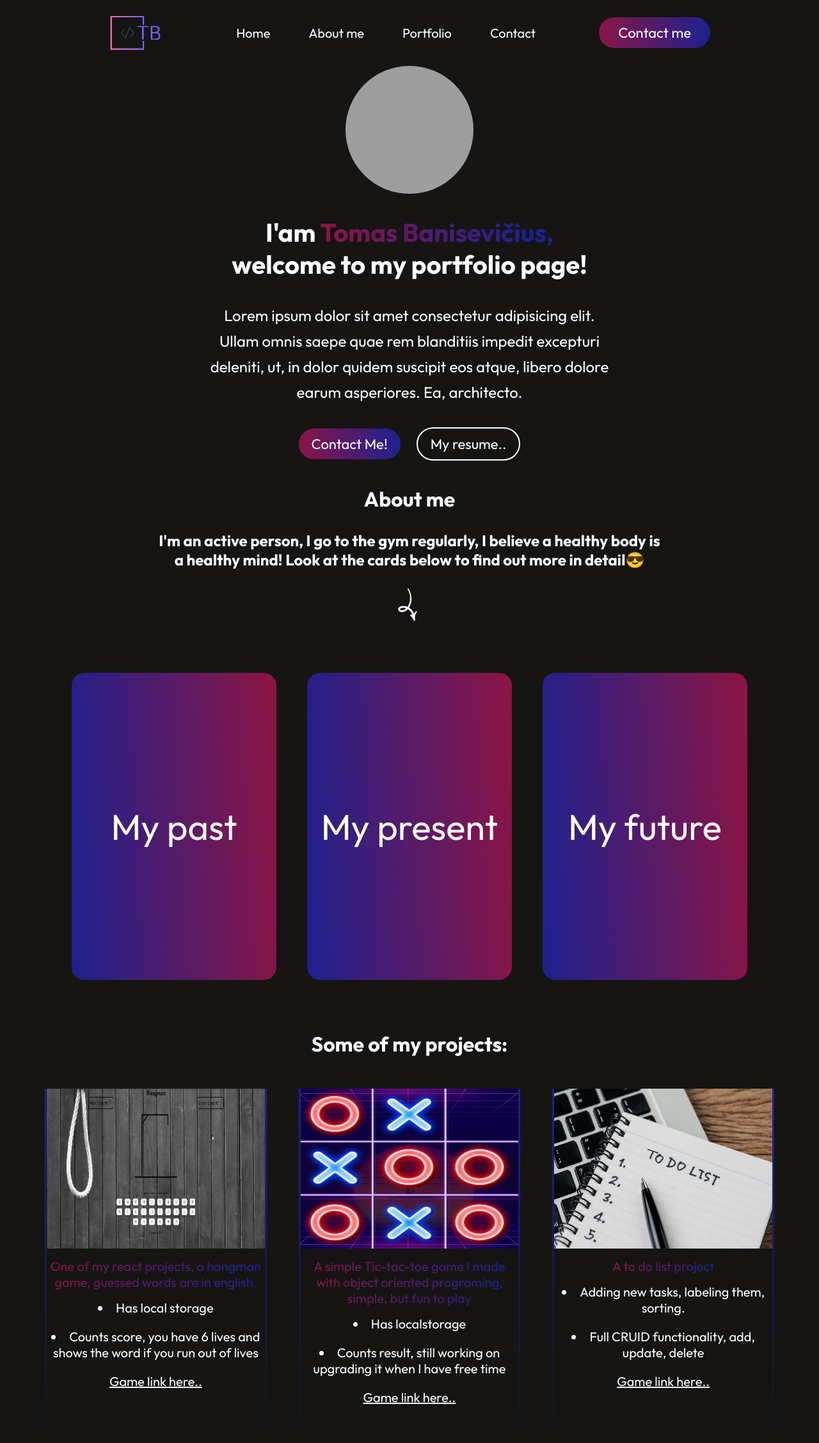
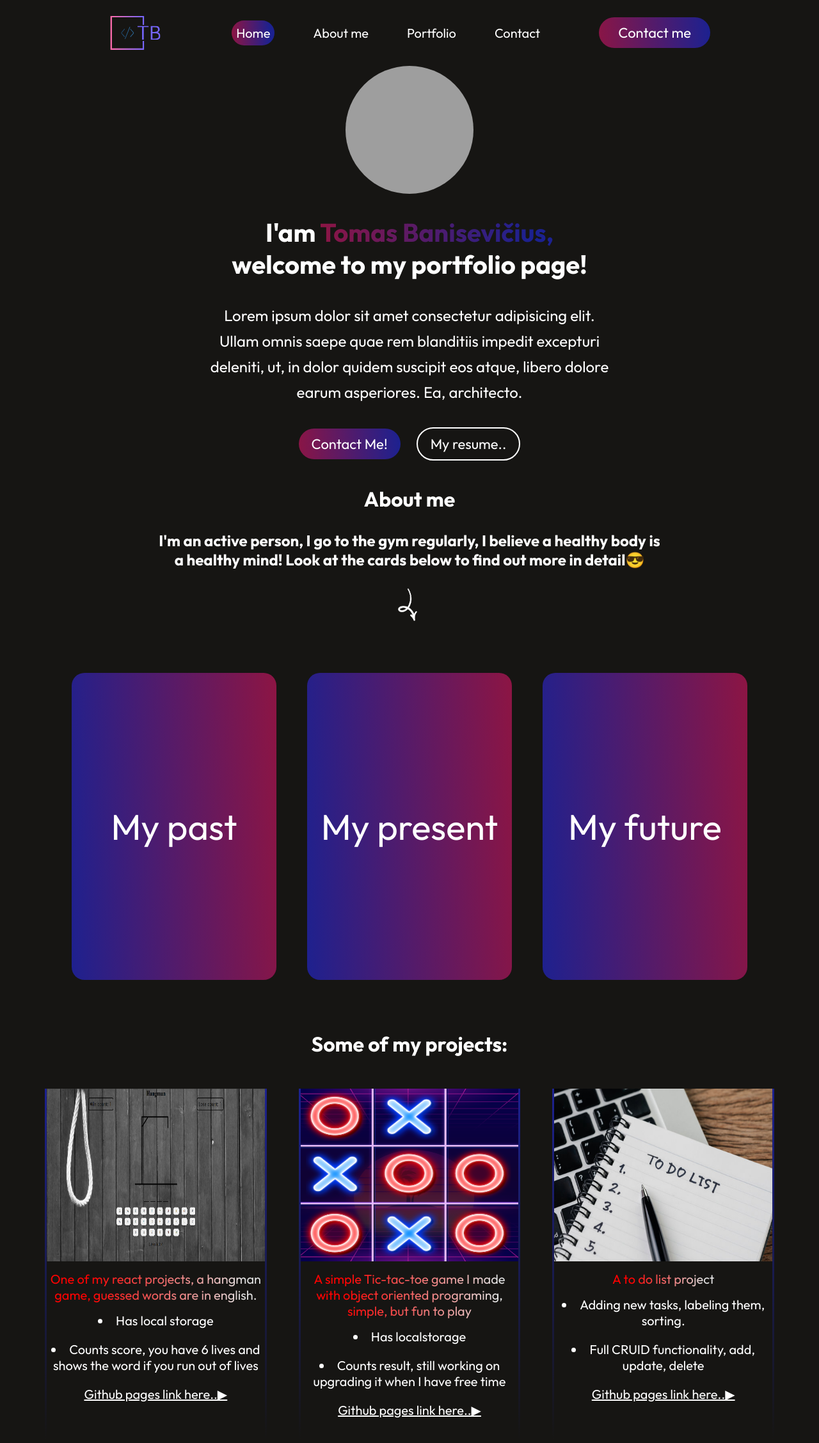
Before and after one commit to tomasban1/portfolio-react, a React (Vite) app: page / in a window 1280 px wide. Shown: the top 2256 px of the page at 64% size. Built offline with nearby package versions, Linux system fonts and the light colour scheme; grey boxes are pictures that could not be loaded.

Commit message:
portfolio added

```diff
--- a/package.json
+++ b/package.json
@@ -11,6 +11,7 @@
   },
   "dependencies": {
     "react": "^18.3.1",
+    "react-anchor-link-smooth-scroll": "^1.0.12",
     "react-dom": "^18.3.1"
   },
   "devDependencies": {
--- a/src/components/about-me/AboutMe.jsx
+++ b/src/components/about-me/AboutMe.jsx
@@ -7,7 +7,7 @@ import arrow from '../../assets/arrow2.png';
 
 export function AboutMe(){
     return (
-        <div className={styles.about}>
+        <div id='about-me' className={styles.about}>
             <div className={styles.aboutMeSection}>
                 <h1>About me</h1>
                 <h2 style={{textAlign:"center", width:800}}>I'm an active person, I go to the gym regularly, I believe a healthy body is a healthy mind! Look at the cards below to find out more in detail😎</h2>
--- a/src/components/header/Header.jsx
+++ b/src/components/header/Header.jsx
@@ -1,16 +1,20 @@
 import styles from './Header.module.css';
 import logo from '../../assets/logo.svg';
+import AnchorLink from 'react-anchor-link-smooth-scroll';
+import { useState } from 'react';
+
 
 export function Header(){
+    const [menu, setmenu] = useState('home');
     return (
      <header>
         <div className={styles.navContainer}>
             <img style={{width:100}} src={logo} alt="logo" />
             <ul className={styles.navMenu}>
-                <li>Home</li>
-                <li>About me</li>
-                <li>Portfolio</li>
-                <li>Contact</li>
+                <li><AnchorLink className={styles.anchorLink} offset={50} href='#home'><p onClick={() => setmenu('home')} className={menu === 'home' ? styles.active : null}>Home</p></AnchorLink></li>
+                <li><AnchorLink className={styles.anchorLink} offset={50} href='#about-me'><p onClick={() => setmenu('about')} className={menu === 'about' ? styles.active : null}>About me</p></AnchorLink></li>
+                <li><AnchorLink className={styles.anchorLink} offset={50} href='#portfolio'><p onClick={() => setmenu('portfolio')} className={menu === 'portfolio' ? styles.active : null}>Portfolio</p></AnchorLink></li>
+                <li><AnchorLink className={styles.anchorLink} offset={50} href='#'><p>Contact</p></AnchorLink></li>
             </ul>
             <div className={styles.connect}>Contact me</div>
         </div>
--- a/src/components/header/Header.module.css
+++ b/src/components/header/Header.module.css
@@ -1,3 +1,7 @@
+*{
+    font-family: 'outfit';
+}
+
 .navContainer{
     display: flex;
     align-items: center;
@@ -11,6 +15,21 @@
     align-items: center;
     list-style: none;
     font-size: 20px;
+    text-decoration: none;
+}
+
+.anchorLink{
+    text-decoration: none;
+
+}
+.anchorLink:hover{
+    transform: scale(1.1);
+    cursor: pointer;
+}
+.active{
+    background: linear-gradient(270deg, #1c2190 10%, #8c1544 100%);
+    padding: 7px;
+    border-radius: 20px;
 }
 .connect{
     padding: 10px 30px;
--- a/src/components/hero/Hero.jsx
+++ b/src/components/hero/Hero.jsx
@@ -4,7 +4,7 @@ import logo from '../../assets/myLogo.png'
 
 export function Hero (){
     return (
-        <div className={styles.heroContainer}>
+        <div id='home' className={styles.heroContainer}>
             <img style={{width:200, height:200, borderRadius: '100%'}} src={logo} alt="Profile pic" />
             <div className={styles.description}>
                 <h1 style={{width:700, alignSelf: 'center'}}>I'am <span className={styles.name}>Tomas Banisevičius,</span> <br/> welcome to my portfolio page!</h1>
--- a/src/components/portfolio/Portfolio.jsx
+++ b/src/components/portfolio/Portfolio.jsx
@@ -3,7 +3,7 @@ import { portfolioData } from '../data/portfolioData';
 
 export function Portfolio(){
     return (
-      <div className={styles.topContainer}>
+      <div id='portfolio' className={styles.topContainer}>
         <div>
             <h1>Some of my projects:</h1>
         </div>
@@ -15,7 +15,7 @@ export function Portfolio(){
                 <ul className={styles.game}>
                   <li>{item.property1}</li>
                   <li>{item.property2}</li>
-                  <a href={item.link} target='_blank'>Game link here..</a>
+                  <a href={item.link} target='_blank'>Github pages link here..▶</a>
                 </ul>
               </div>
           )}
--- a/src/components/portfolio/Portfolio.module.css
+++ b/src/components/portfolio/Portfolio.module.css
@@ -25,7 +25,7 @@
 }
 .card > img{
     width: 100%;
-    height: 250px;
+    height: 270px;
     margin-top: -3px;
 
 }
@@ -39,7 +39,7 @@
 
 }
 .gameSummary {
-    background: linear-gradient(270deg, #1c2190 5%, #8c1544 100%);
+    background: linear-gradient(270deg, #e2e2e2 10%, #ff0101 80%);
     background-clip: text;
     -webkit-background-clip: text;
     -webkit-text-fill-color: transparent;
```
Also changed, not shown: 1 other file (tests, documents, lock files or other folders).
